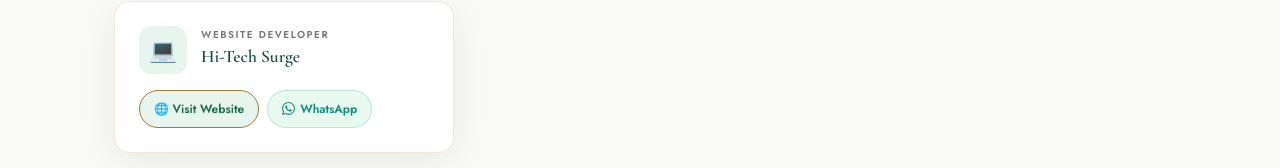
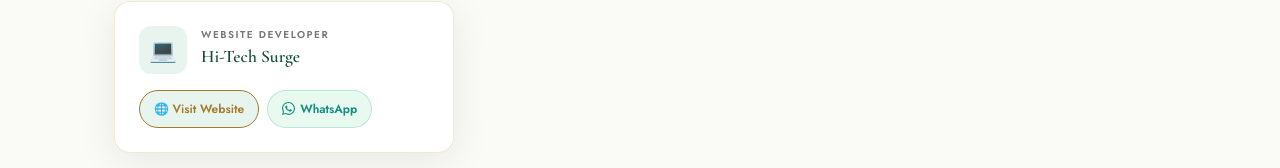
Before and after one commit to General-Airkay/Wedding-site, a Next.js app: page /vendors in a window 1280 px wide. Shown: the part 784-952 px from the top of the page. Built offline with nearby package versions, Linux system fonts and the light colour scheme.

Commit message:
Update vendors.js

```diff
--- a/pages/vendors.js
+++ b/pages/vendors.js
@@ -204,7 +204,7 @@
               padding: '8px 14px',
               borderRadius: '50px',
               background: 'var(--emerald-muted)',
-              color: 'var(--emerald)',
+              color: 'var(--gold-dark)',
               border: '1.5px solid var(--gold-dark)',
               fontFamily: "'Jost', sans-serif",
               fontSize: '12px', fontWeight: 600,
```
